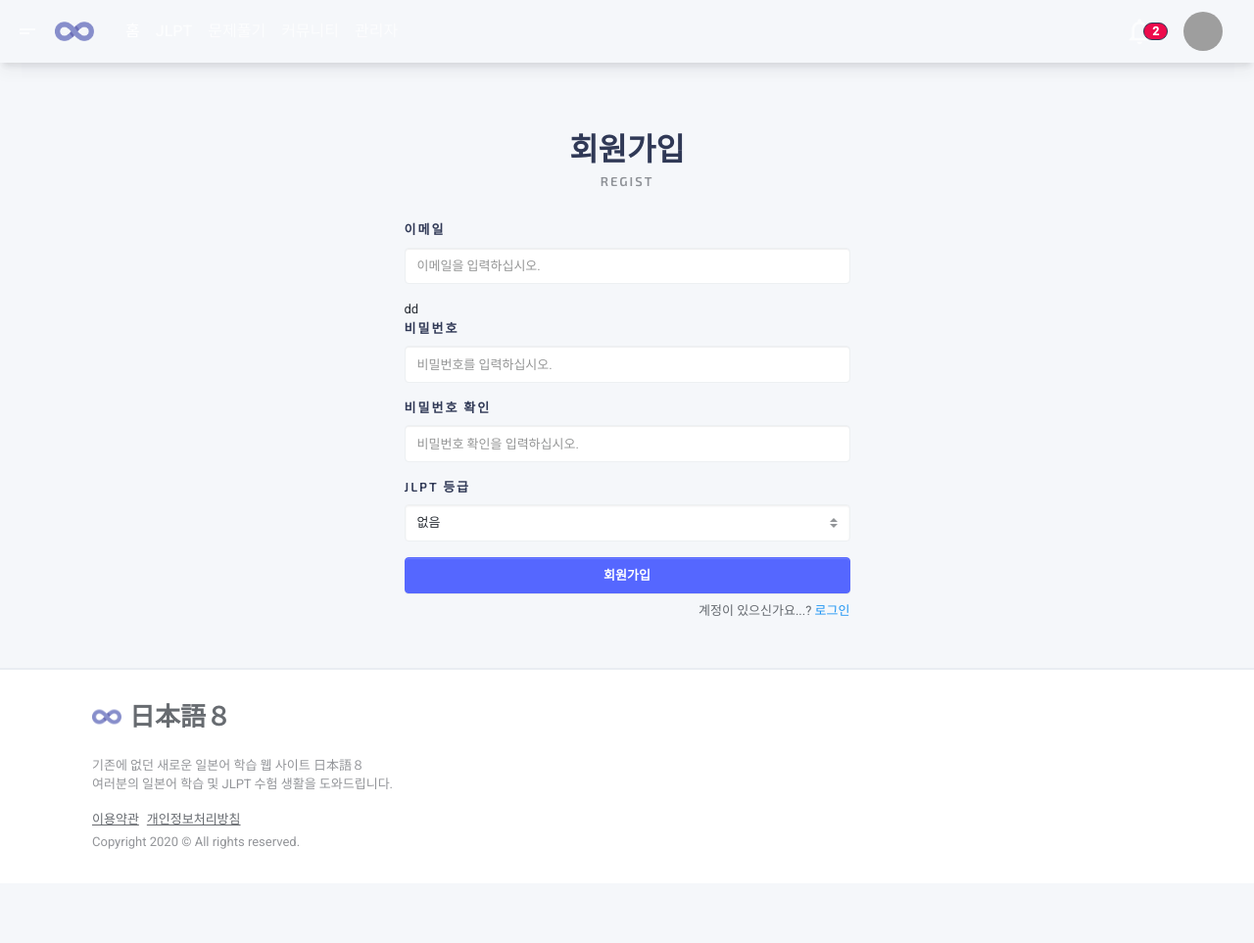
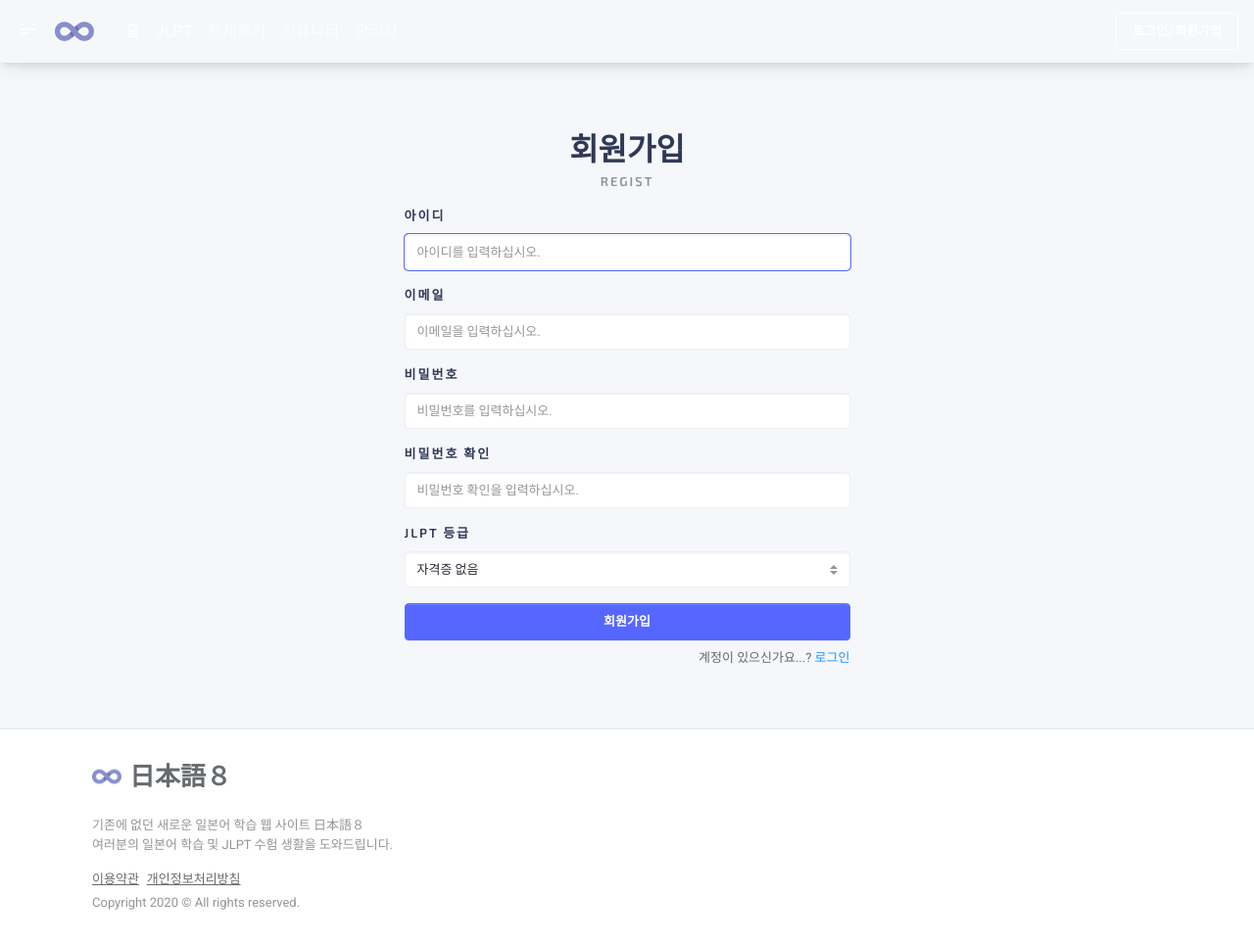
Before and after one commit to imran631/nihongo8, a Django app: page /regist in a window 1280 px wide. Shown: the whole page at 98% size. Before the commit the page ends 867 px from the top, so only its background shows below. Run offline with Django 3.2, Linux system fonts and the light colour scheme; some libraries are stand-ins or nearby versions; grey boxes are pictures that could not be loaded.

Commit message:
study form and validator

```diff
--- /dev/null
+++ b/backend/forms.py
@@ -0,0 +1,60 @@
+from django import forms
+from django.contrib.auth.models import User
+from django.contrib.auth.forms import UserCreationForm
+
+from django.core import validators
+from django.core.exceptions import ValidationError
+from django.utils.translation import gettext_lazy as _
+
+from backend.validators import not_in_admin
+
+
+class RegistForm(UserCreationForm):
+
+    username = forms.CharField(
+        widget=forms.TextInput(attrs={
+            'class': "form-control",
+            'placeholder': '아이디를 입력하십시오.'
+        }),
+        validators=[not_in_admin]
+    )
+
+    email = forms.CharField(
+        widget=forms.EmailInput(attrs={
+            'class': "form-control",
+            'placeholder': '이메일을 입력하십시오.'
+        })
+    )
+
+    password1 = forms.CharField(
+        widget=forms.PasswordInput(attrs={
+            'class': "form-control",
+            'placeholder': '비밀번호를 입력하십시오.'
+        })
+    )
+
+    password2 = forms.CharField(
+        widget=forms.PasswordInput(attrs={
+            'class': "form-control",
+            'placeholder': '비밀번호 확인을 입력하십시오.'
+        })
+    )
+
+    JLPT_CHOICES = (
+        ('N0', '자격증 없음'),
+        ('N5', 'JLPT N5'),
+        ('N4', 'JLPT N4'),
+        ('N3', 'JLPT N3'),
+        ('N2', 'JLPT N2'),
+        ('N1', 'JLPT N1')
+    )
+    jlpt = forms.ChoiceField(
+        widget=forms.Select(attrs={
+            'class': "form-control custom-select"
+        }),
+        choices=JLPT_CHOICES
+    )
+
+    class Meta:
+        model = User
+        fields = ('username', 'email', 'password1', 'password2')
--- a/backend/templates/backend/auth/regist.html
+++ b/backend/templates/backend/auth/regist.html
@@ -7,34 +7,50 @@
       <div class="container page__container">
         <div class="flex mb30">
           <h1 class="h2 mb-0 tac">회원가입</h1>
+          <div></div>
           <p class="text-breadcrumb tac">Regist</p>
-        </div>
-        <form action="#" class="col-md-5 p-0 mx-auto">
+        <form class="col-md-5 p-0 mx-auto" method="POST">
+
+          {% if form.errors %}
+            {% for field in form %}
+              {% for error in field.errors %}
+                <div class="alert alert-light border-1 border-left-4 border-left-accent" role="alert">
+                  <div class="d-flex flex-wrap align-items-center">
+                    <i class="material-icons mr-8pt">error_outline</i>
+                    <div class="media-body" style="min-width: 180px">
+                      <small class="text-black-100">
+                        {{ error|escape }}
+                      </small>
+                    </div>
+                  </div>
+                </div>
+              {% endfor %}
+            {% endfor %}
+          {% endif %}
+
+          {% csrf_token %}
           <div class="form-group">
-            <label class="form-label" for="email">이메일</label>
-            <input id="email" type="text" class="form-control" placeholder="이메일을 입력하십시오.">
-          </div>dd
-          <div class="form-group">
-            <label class="form-label" for="password">비밀번호</label>
-            <input id="password" type="password" class="form-control" placeholder="비밀번호를 입력하십시오.">
+            <label class="form-label" for="{{ form.username.id_for_label }}">아이디</label>
+            {{ form.username }}
           </div>
           <div class="form-group">
-            <label class="form-label" for="passwordRe">비밀번호 확인</label>
-            <input id="passwordRe" type="passwordRe" class="form-control" placeholder="비밀번호 확인을 입력하십시오.">
+            <label class="form-label" for="{{ form.email.id_for_label }}">이메일</label>
+            {{ form.email }}
           </div>
           <div class="form-group">
-            <label class="form-label" for="passwordRe">JLPT 등급</label>
-            <select id="custom-select" class="form-control custom-select">
-              <option value="0">없음</option>
-              <option value="5">N5</option>
-              <option value="4">N4</option>
-              <option value="3">N3</option>
-              <option value="2">N2</option>
-              <option value="1">N1</option>
-            </select>
+            <label class="form-label" for="{{ form.password1.id_for_label }}">비밀번호</label>
+            {{ form.password1 }}
+          </div>
+          <div class="form-group">
+            <label class="form-label" for="{{ form.password2.id_for_label }}">비밀번호 확인</label>
+            {{ form.password2 }}
+          </div>
+          <div class="form-group">
+            <label class="form-label" for="{{ form.jlpt.id_for_label }}">JLPT 등급</label>
+            {{ form.jlpt }}
           </div>
           <div class="text-center">
-            <button class="btn btn-primary w100p">회원가입</button>
+            <button type="submit" class="btn btn-primary w100p">회원가입</button>
           </div>
           <p class="text-right mt8">
             <span class="small color-sm">계정이 있으신가요...?</span>
--- a/backend/templates/backend/base/nav.html
+++ b/backend/templates/backend/base/nav.html
@@ -44,13 +44,14 @@
 <!-- left nav // END-->
 
 <!-- login -->
-<!-- <ul class="nav navbar-nav ml-auto mr-0">
+<ul class="nav navbar-nav ml-auto mr-0">
   <li class="nav-item">
     <a href="/login" class="btn btn-outline-white">로그인/회원가입</a>
   </li>
-</ul> -->
+</ul>
 <!-- login // END -->
 
+{% if False %}
 <!-- not login -->
 <div class="nav navbar-nav flex-nowrap d-flex mr-16pt">
 
@@ -132,3 +133,4 @@
   <!-- My Info // END -->
 </div>
 <!-- not login // END -->
+{% endif %}
--- a/backend/urls.py
+++ b/backend/urls.py
@@ -1,5 +1,6 @@
 from django.urls import path
 
+from backend.views import RegistView
 from . import views
 
 
@@ -9,12 +10,12 @@ urlpatterns = [
 
     path('jlpt', views.jlpt, name='jlpt'),
 
-    path('admin/core', views.admin_core, name='admin_core'),
-    path('admin/core/regist', views.admin_core_regist, name='admin_core_regist'),
-    path('admin/quiz', views.admin_quiz, name='admin_quiz'),
-    path('admin/quiz/regist', views.admin_quiz_regist, name='admin_quiz_regist'),
-    path('admin/problem', views.admin_problem, name='admin_problem'),
-    path('admin/problem/regist', views.admin_problem_regist, name='admin_problem_regist'),
+    path('manage/core', views.admin_core, name='admin_core'),
+    path('manage/core/regist', views.admin_core_regist, name='admin_core_regist'),
+    path('manage/quiz', views.admin_quiz, name='admin_quiz'),
+    path('manage/quiz/regist', views.admin_quiz_regist, name='admin_quiz_regist'),
+    path('manage/problem', views.admin_problem, name='admin_problem'),
+    path('manage/problem/regist', views.admin_problem_regist, name='admin_problem_regist'),
 
     path('problem/list', views.problem_list, name='problem_list'),
     path('problem/detail', views.problem_detail, name='problem_detail'),
@@ -22,7 +23,7 @@ urlpatterns = [
     path('problem/result', views.problem_result, name='problem_result'),
 
     path('login', views.login, name='login'),
-    path('regist', views.regist, name='regist'),
+    path('regist', RegistView.as_view()),
     path('reset', views.reset, name='reset'),
     path('reset_password', views.reset_password, name='reset_password'),
 
--- a/backend/views.py
+++ b/backend/views.py
@@ -1,5 +1,23 @@
 from django.shortcuts import render
-from django.http import HttpResponse
+from django.http import HttpResponse, HttpResponseRedirect
+from django.views import View
+
+from .forms import RegistForm
+
+
+class RegistView(View):
+    form_class = RegistForm
+    template_name = 'backend/auth/regist.html'
+
+    def get(self, request, *args, **kwargs):
+        form = RegistForm()
+        return render(request, self.template_name, {'form': form})
+
+    def post(self, request, *args, **kwargs):
+        form = self.form_class(request.POST)
+        if form.is_valid():
+            return HttpResponseRedirect('/')
+        return render(request, self.template_name, {'form': form})
 
 
 def index(request):
@@ -77,11 +95,6 @@ def login(request):
     return render(request, 'backend/auth/login.html', context)
 
 
-def regist(request):
-    context = {}
-    return render(request, 'backend/auth/regist.html', context)
-
-
 def reset_password(request):
     context = {}
     return render(request, 'backend/auth/reset_password.html', context)
--- a/main/urls.py
+++ b/main/urls.py
@@ -3,5 +3,5 @@ from django.urls import include, path
 
 urlpatterns = [
     path('', include('backend.urls')),
-    # path('admin/', admin.site.urls),
+    path('admin/', admin.site.urls),
 ]
```
Also changed, not shown: backend/models.py (+36 -23 lines), backend/validators.py (added, +11 -0 lines), backend/migrations/0003_auto_20200601_2135.py (added), backend/migrations/0004_filemanage.py (added).
